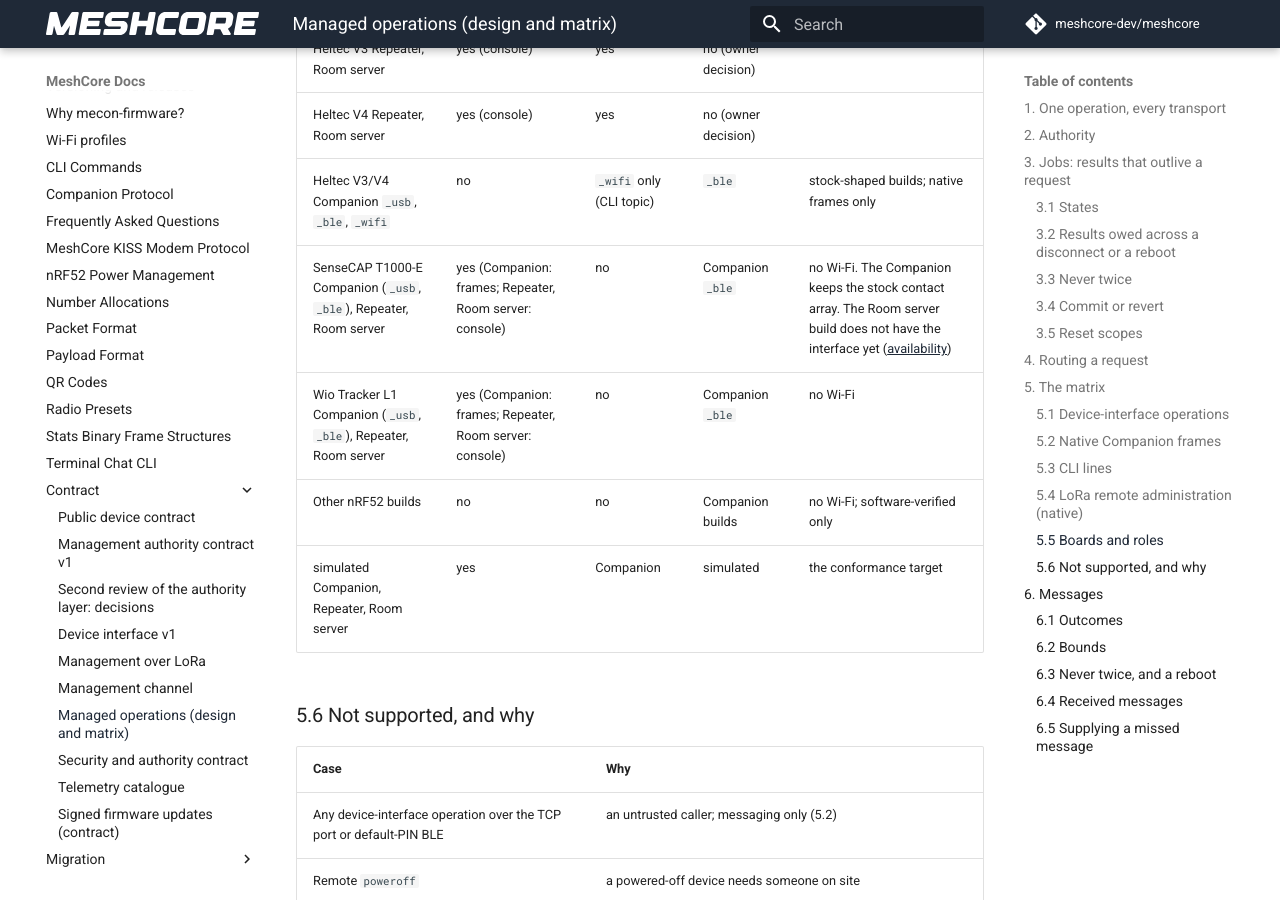
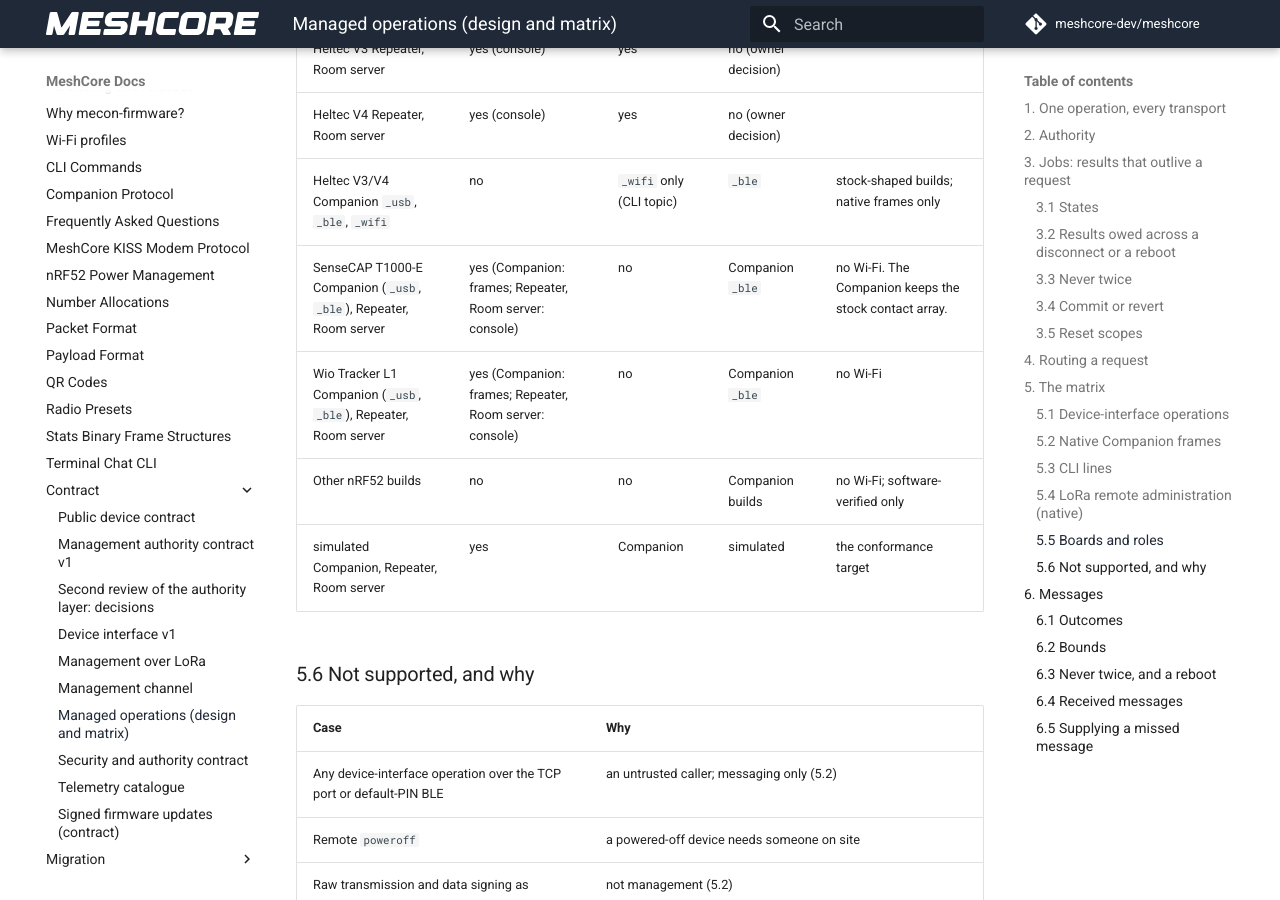
Before and after one commit to hoejriis/mecon-firmware, an MkDocs documentation site: the page built from docs/contract/OPERATIONS.md, in a window 1280 px wide and 900 px high, scrolled down 18970 px. Built offline with MkDocs 1.6.1 and Material for MkDocs 9.7.7, drawn with Linux system fonts in a browser that asks for light colours; comment, search, counter and statistics services are not loaded.

Commit message:
T1000-E Room server: add the device interface (#351)
It was the only role on the four boards without it, with no owner decision and no
hardware limit recorded, so under the 2026-11-01 rule it was an omission. The board
is the same nRF52840 as the T1000-E Repeater, and the build fits: 456,400 B of
flash of 811,008, 42,884 B of RAM of 235,520.

Co-authored-by: Claude Opus 5.5 (1M context) <noreply@anthropic.com>

```diff
--- a/docs/contract/OPERATIONS.md
+++ b/docs/contract/OPERATIONS.md
@@ -328,7 +328,7 @@ These native facilities sit beside the device interface over LoRa, which is a se
 | Heltec V3 Repeater, Room server | yes (console) | yes | no (owner decision) | |
 | Heltec V4 Repeater, Room server | yes (console) | yes | no (owner decision) | |
 | Heltec V3/V4 Companion `_usb`, `_ble`, `_wifi` | no | `_wifi` only (CLI topic) | `_ble` | stock-shaped builds; native frames only |
-| SenseCAP T1000-E Companion (`_usb`, `_ble`), Repeater, Room server | yes (Companion: frames; Repeater, Room server: console) | no | Companion `_ble` | no Wi-Fi. The Companion keeps the stock contact array. The Room server build does not have the interface yet ([availability](../AVAILABILITY.md)) |
+| SenseCAP T1000-E Companion (`_usb`, `_ble`), Repeater, Room server | yes (Companion: frames; Repeater, Room server: console) | no | Companion `_ble` | no Wi-Fi. The Companion keeps the stock contact array. |
 | Wio Tracker L1 Companion (`_usb`, `_ble`), Repeater, Room server | yes (Companion: frames; Repeater, Room server: console) | no | Companion `_ble` | no Wi-Fi |
 | Other nRF52 builds | no | no | Companion builds | no Wi-Fi; software-verified only |
 | simulated Companion, Repeater, Room server | yes | Companion | simulated | the conformance target |
```
Also changed, not shown: docs/AVAILABILITY.md (+0 -1 lines), docs/SUPPORTED_HARDWARE.md (+1 -1 lines), 1 other file.
